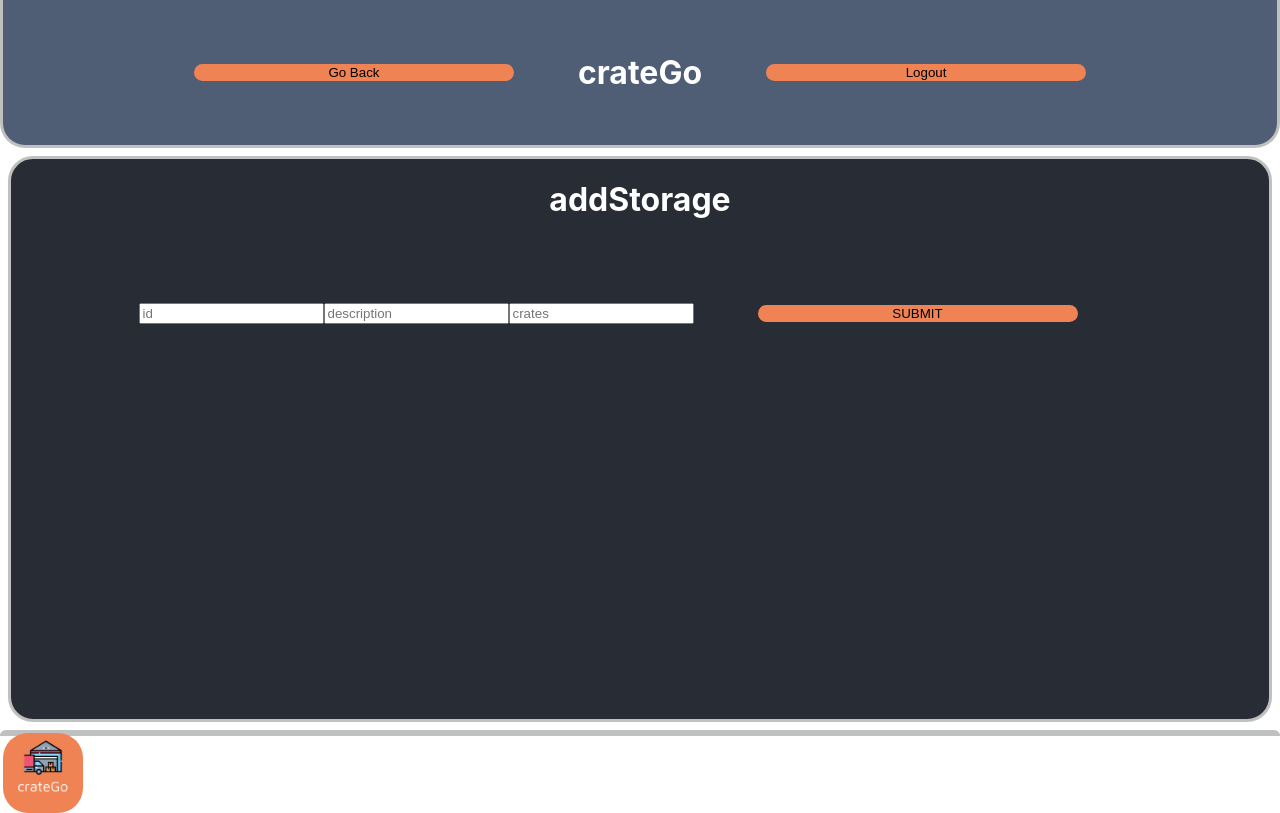
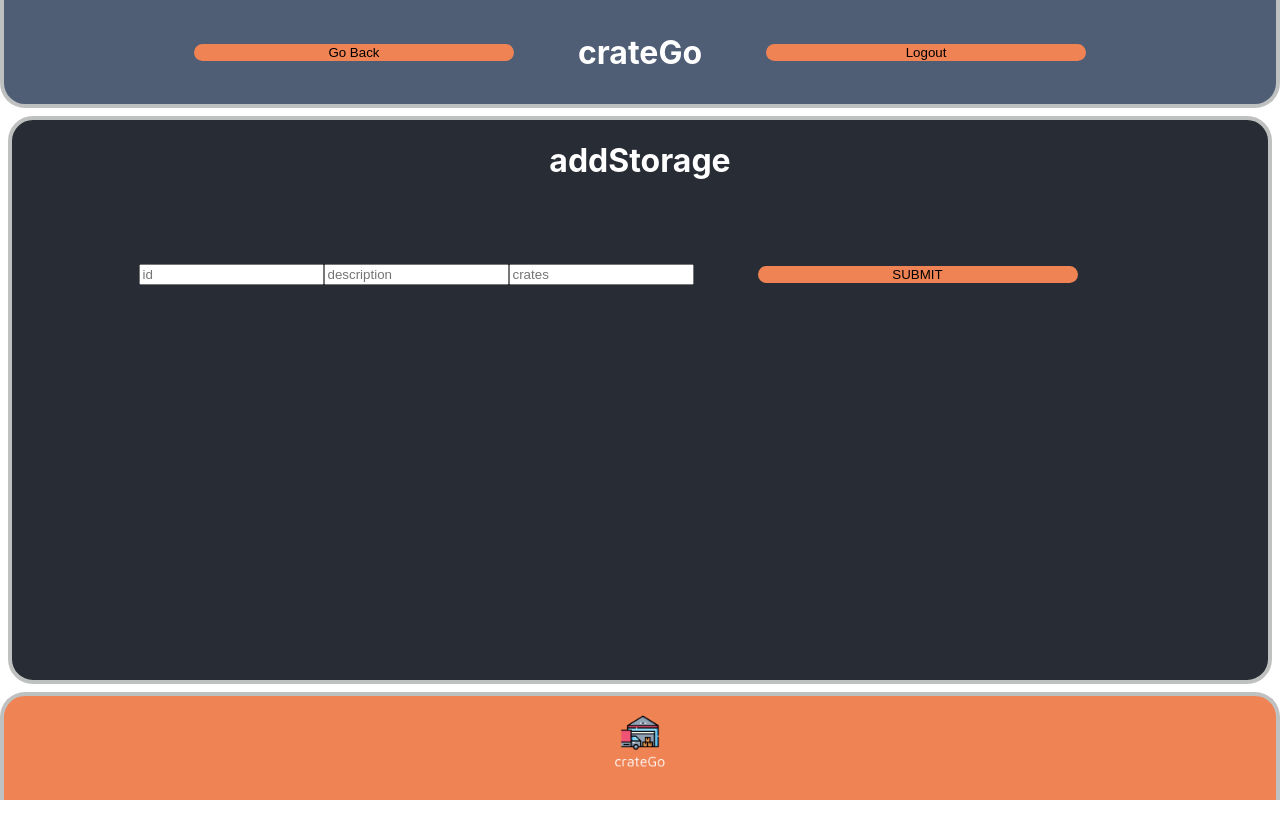
Before and after one commit to ernstBonn/cap-cratego-bo-java-23-1, a React (Create React App) app in the folder frontend/: page /add in a window 1280 px wide. Built offline with nearby package versions, Linux system fonts and the light colour scheme; no server answers.

Commit message:
css styling

```diff
--- a/frontend/src/App.css
+++ b/frontend/src/App.css
@@ -10,10 +10,10 @@
 .header {
     display: flex;
     background-color: #4F5D75;
-  border: 3px solid #BFC0C0;
+    border: 0.5vh solid #BFC0C0;
     border-radius: 0px 0px 25px 25px;
     color: white;
-  min-height: 10vh;
+    height: 13vh;
     align-items: center;
     justify-content: center;
     font-size: 2vh;
@@ -21,17 +21,23 @@
 }
 
 .footer {
-  background-color: #4F5D75;
-  border: 3px solid #BFC0C0;
+    display: flex;
+    background-color: #EF8354;
+    border: 0.5vh solid #BFC0C0;
     border-radius: 25px 25px 0px 0px;
     color: white;
+    height: 13vh;
+    align-items: center;
+    justify-content: center;
+    font-size: 2vh;
+    border-bottom: none;
 }
 
-.body {
+.main {
     text-align: center;
     background-color: #282c34;
     border-radius: 25px;
-  border: 3px solid #BFC0C0;
+    border: 0.5vh solid #BFC0C0;
     margin: 1vh;
     min-height: 70vh;
     color: white;
@@ -46,55 +52,60 @@
     margin: 5vw;
 }
 
+.logo {
+    width: auto;
+    height: 10vh;
+}
+
 .userName {
   color: #EF8354;
   font-size: 4vh;
   margin: 2vh;
 }
 
-.main {
-  border: 1px solid #BFC0C0;
-}
+/*.main {*/
+/*  border: 1px solid #BFC0C0;*/
+/*}*/
 
-.card {
-  margin: 10px;
-  background-color: #FFFF;
-  border: 1px solid #BFC0C0;
-}
+/*.card {*/
+/*  margin: 10px;*/
+/*  background-color: #FFFF;*/
+/*  border: 1px solid #BFC0C0;*/
+/*}*/
 
-.description {grid-area: description}
-.crts_now {grid-area: crts_now}
-.crts_org {grid-area: crts_org}
+/*.description {grid-area: description}*/
+/*.crts_now {grid-area: crts_now}*/
+/*.crts_org {grid-area: crts_org}*/
 
 
-.grid-container {
-  display: grid;
-  grid-template-areas:
-    'image description description details-button'
-    'image crts_now crts_org details-button'
-    'image crts_now crts_org details-button';
-  margin: 1vh;
-  border: 5px solid #BFC0C0;
-  width: 90%;
-  height: 13vh;
-  border-radius: 25px;
-  padding: 1vh;
-  background-color: white;
-}
+/*.grid-container {*/
+/*  display: grid;*/
+/*  grid-template-areas:*/
+/*    'image description description details-button'*/
+/*    'image crts_now crts_org details-button'*/
+/*    'image crts_now crts_org details-button';*/
+/*  margin: 1vh;*/
+/*  border: 5px solid #BFC0C0;*/
+/*  width: 90%;*/
+/*  height: 13vh;*/
+/*  border-radius: 25px;*/
+/*  padding: 1vh;*/
+/*  background-color: white;*/
+/*}*/
 
-img {
-  /*grid-area: image;*/
-  float: left;
-  width: auto;
-  height: 10vh;
-  border-radius: 25px;
-}
+/*img {*/
+/*  !*grid-area: image;*!*/
+/*  float: left;*/
+/*  width: auto;*/
+/*  height: 10vh;*/
+/*  border-radius: 25px;*/
+/*}*/
 
-.button {
-  grid-area: details-button;
-  border-radius: 25px;
-  border: none;
-  background-color: #EF8354;
-  width: 25vw;
-  margin: 5vw;
-}
+/*.button {*/
+/*  grid-area: details-button;*/
+/*  border-radius: 25px;*/
+/*  border: none;*/
+/*  background-color: #EF8354;*/
+/*  width: 25vw;*/
+/*  margin: 5vw;*/
+/*}*/
--- a/frontend/src/App.tsx
+++ b/frontend/src/App.tsx
@@ -21,10 +21,10 @@ function App() {
     return (
         <>
             <header><Header/></header>
-            <div className={"body"}>
+            <div className={"main"}>
                 <Routes>
-                    <Route path={"/"} element={<RegisterPage register={register}/>}/>
-                    <Route path={"/login"} element={<LoginPage login={login}/>}/>
+                    <Route path={"/register"} element={<RegisterPage register={register}/>}/>
+                    <Route path={"/"} element={<LoginPage login={login}/>}/>
                     <Route path={"/storages"} element={<StorageGallery storages={storages}/>}/>
                     <Route path={"/me"} element={<UserStorageGallery/>}/>
                     <Route path={"/welcome"} element={<WelcomePage/>}/>
--- a/frontend/src/components/hooks/useUser.ts
+++ b/frontend/src/components/hooks/useUser.ts
@@ -18,7 +18,7 @@ export default function useUser(){
     function register(username: string, password: string){
         return axios.post("/api/register",{username, password})
             .then((r) => setUser(r.data))
-            .then(() => nav("/storages"))
+            .then(() => nav("/"))
             .catch((e) => console.log(e.message))
     }
 
--- a/frontend/src/components/pages/Footer.tsx
+++ b/frontend/src/components/pages/Footer.tsx
@@ -1,11 +1,17 @@
 import React from 'react';
+import {useNavigate} from "react-router-dom";
 
 function Footer() {
+
+    const nav = useNavigate()
+
+    function navToRegister(){
+        nav("/register")
+    }
+
     return (
         <div className={"footer"}>
-            <div>
-                <img src="/crateGo_logo.png" alt="crateGo_logo" />
-            </div>
+                <img onClick={navToRegister} className={"logo"} src="/crateGo_logo.png" alt="crateGo_logo" />
         </div>
     );
 }
--- a/frontend/src/components/pages/Header.tsx
+++ b/frontend/src/components/pages/Header.tsx
@@ -8,7 +8,7 @@ function Header() {
 
     function logout(){
         axios.get("/api/logout")
-            .then(() => navigate("/login"))
+            .then(() => navigate("/"))
     }
 
     const handleGoBack = () => {
--- a/frontend/src/components/pages/RegisterPage.tsx
+++ b/frontend/src/components/pages/RegisterPage.tsx
@@ -28,7 +28,7 @@ function RegisterPage(props: Props) {
             <form onSubmit={registerOnSubmit}>
                 <input placeholder={"name"} onChange={onChangeHandlerName}/>
                 <input type={"password"} placeholder={"password"} onChange={onChangeHandlerPassword}/>
-                <button>SUBMIT</button>
+                <button className={"button"}>SUBMIT</button>
             </form>
         </div>
     );
```
Lines whose indentation alone changed are shown as unchanged.
